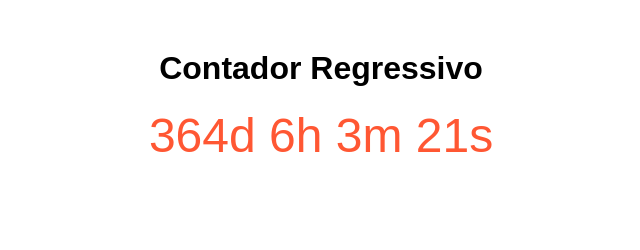
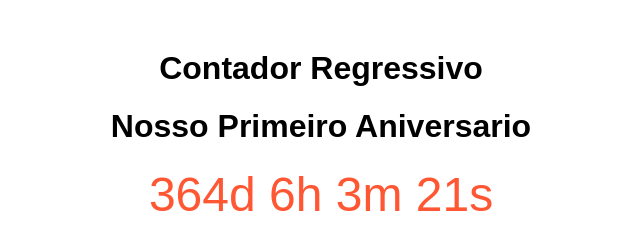
Before and after one commit to CraxkerSsj/CraxkerContador, a plain HTML site: page index.html in a window 1280 px wide. Shown: the whole page, without its empty margins (319-959 px from the left). Drawn offline with Linux system fonts and the light colour scheme.

Commit message:
Update index.html

```diff
--- a/index.html
+++ b/index.html
@@ -18,6 +18,7 @@
 </head>
 <body>
     <h1>Contador Regressivo</h1>
+    <h1>Nosso Primeiro Aniversario</h1>
     <div class="countdown" id="countdown"></div>
 
     <script>
```
